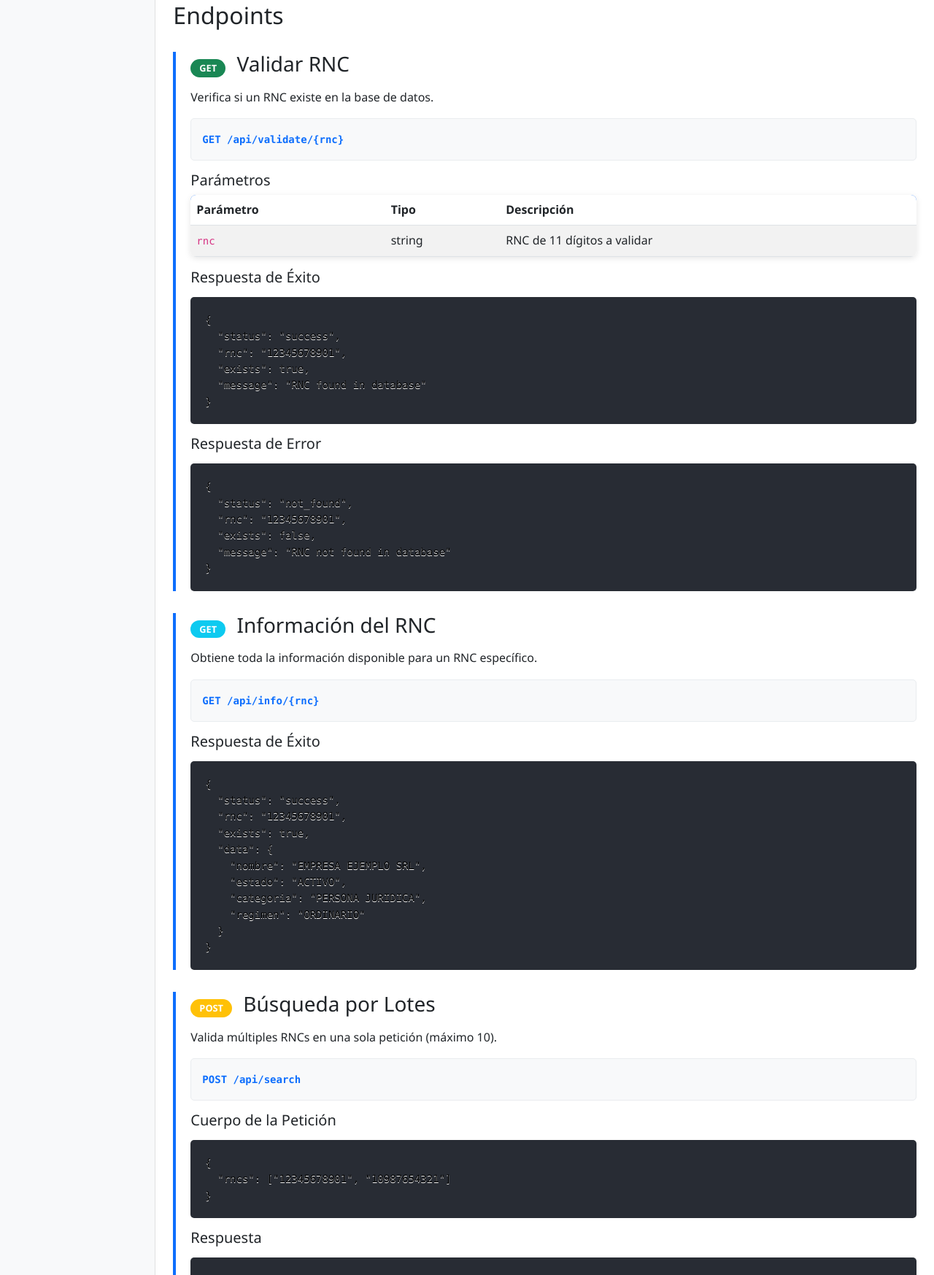
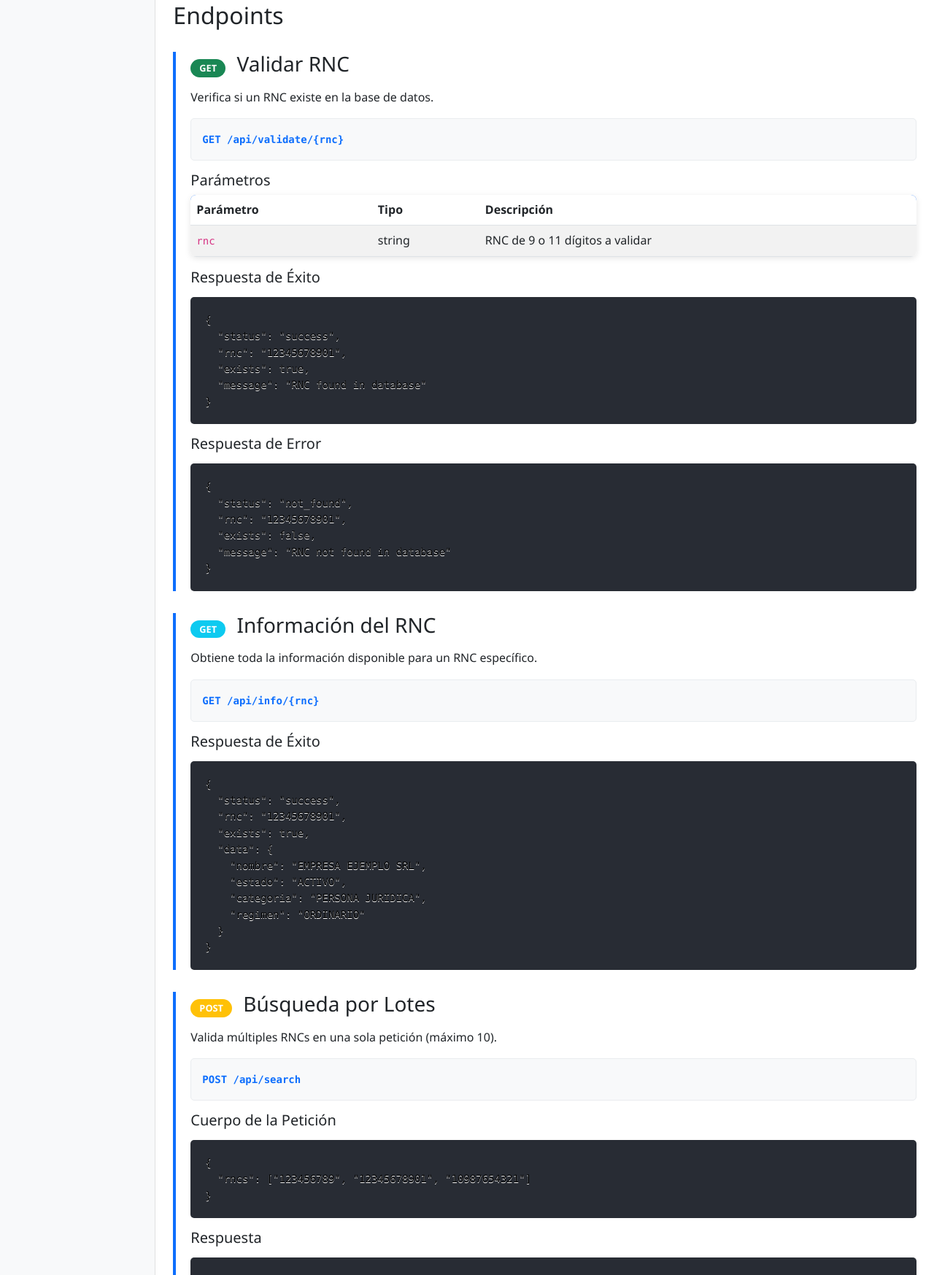
Before and after one commit to fouronesys/FourOneRncValidator, a Flask app: page /docs in a window 1280 px wide. Shown: the part 615-2362 px from the top of the page at 73% size. Run offline with Flask 3, Linux system fonts and the light colour scheme; some libraries are stand-ins or nearby versions.

Commit message:
Allow validation of RNCs with both nine and eleven digits
Permit RNC validation with 9 digits, update documentation and examples accordingly.

Replit-Commit-Author: Agent
Replit-Commit-Session-Id: 66a9387b-ce90-4be5-8755-b8378df4b41f
Replit-Commit-Screenshot-Url: https://storage.googleapis.com/screenshot-production-us-central1/1795a5d5-d033-4d74-8f9e-23fb7b9ccd88/66a9387b-ce90-4be5-8755-b8378df4b41f/ZjzvSjv

```diff
--- a/static/js/main.js
+++ b/static/js/main.js
@@ -34,8 +34,8 @@ function initRNCValidator() {
             return;
         }
 
-        if (rnc.length !== 11) {
-            showError('El RNC debe tener exactamente 11 dígitos');
+        if (rnc.length !== 9 && rnc.length !== 11) {
+            showError('El RNC debe tener 9 o 11 dígitos');
             return;
         }
 
--- a/templates/documentation.html
+++ b/templates/documentation.html
@@ -190,7 +190,7 @@
                                     <tr>
                                         <td><code>rnc</code></td>
                                         <td>string</td>
-                                        <td>RNC de 11 dígitos a validar</td>
+                                        <td>RNC de 9 o 11 dígitos a validar</td>
                                     </tr>
                                 </tbody>
                             </table>
@@ -252,13 +252,18 @@
 
                             <h5>Cuerpo de la Petición</h5>
                             <pre><code class="language-json">{
-  "rncs": ["12345678901", "10987654321"]
+  "rncs": ["123456789", "12345678901", "10987654321"]
 }</code></pre>
 
                             <h5>Respuesta</h5>
                             <pre><code class="language-json">{
   "status": "success",
   "results": [
+    {
+      "rnc": "123456789",
+      "exists": false,
+      "message": "RNC not found in database"
+    },
     {
       "rnc": "12345678901",
       "exists": true,
@@ -270,7 +275,7 @@
       "message": "RNC not found in database"
     }
   ],
-  "total": 2
+  "total": 3
 }</code></pre>
                         </div>
 
@@ -376,7 +381,7 @@
                             <h5>Búsqueda por lotes:</h5>
                             <pre><code class="language-bash">curl -X POST "{{ request.host_url }}api/search" \
   -H "Content-Type: application/json" \
-  -d '{"rncs": ["12345678901", "10987654321"]}'</code></pre>
+  -d '{"rncs": ["123456789", "12345678901"]}'</code></pre>
                         </div>
 
                         <!-- JavaScript Examples -->
--- a/templates/index.html
+++ b/templates/index.html
@@ -159,7 +159,7 @@
                                         type="text"
                                         class="form-control form-control-lg"
                                         id="rnc-input"
-                                        placeholder="Ej: 12345678901"
+                                        placeholder="Ej: 123456789 o 12345678901"
                                         maxlength="11"
                                     >
                                     <button class="btn btn-primary" type="submit">
@@ -168,7 +168,7 @@
                                     </button>
                                 </div>
                                 <div class="form-text">
-                                    Ingresa un RNC de 11 dígitos para validar
+                                    Ingresa un RNC de 9 o 11 dígitos para validar
                                 </div>
                             </div>
                         </form>
```
